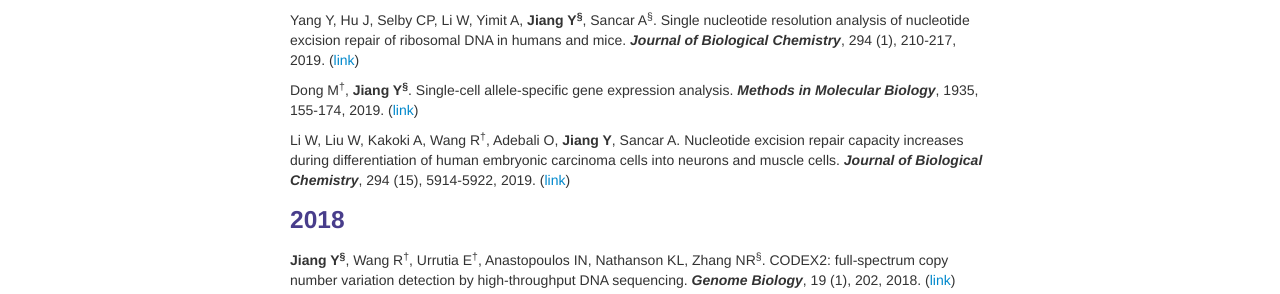
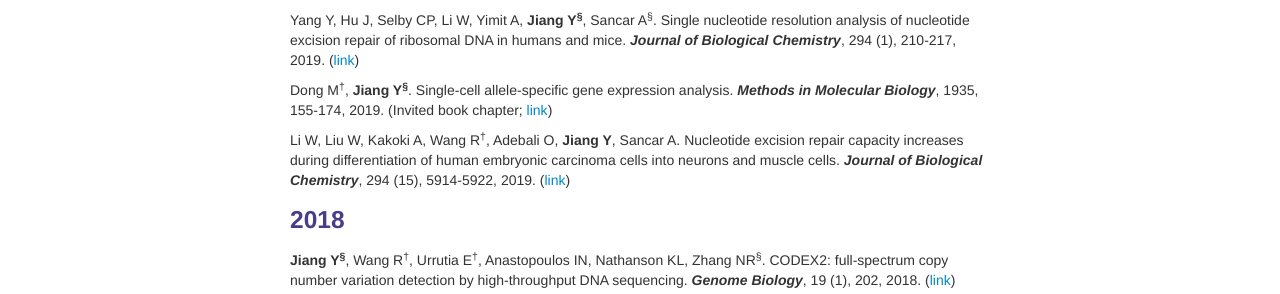
Before and after one commit to yuchaojiang/yuchaojiang.github.io, a Jekyll site: the page built from pages/pubs.md, in a window 1280 px wide. Shown: the part 604-898 px from the top of the page. Built offline with Jekyll 4.4.1, drawn with Linux system fonts in a browser that asks for light colours.

Commit message:
Update pubs.md

```diff
--- a/pages/pubs.md
+++ b/pages/pubs.md
@@ -30,7 +30,7 @@ Huh R, Yang Y, **Jiang Y**, Shen Y, Li Y. SAME-clustering: single-cell aggregate
 
 Yang Y, Hu J, Selby CP, Li W, Yimit A, **Jiang Y<sup>&sect;</sup>**, Sancar A<sup>&sect;</sup>. Single nucleotide resolution analysis of nucleotide excision repair of ribosomal DNA in humans and mice. ***Journal of Biological Chemistry***, 294 (1), 210-217, 2019. ([link](http://www.jbc.org/content/294/1/210.short))
 
-Dong M<sup>&dagger;</sup>, **Jiang Y<sup>&sect;</sup>**. Single-cell allele-specific gene expression analysis. ***Methods in Molecular Biology***, 1935, 155-174, 2019. ([link](https://link.springer.com/protocol/10.1007%2F978-1-4939-9057-3_11))
+Dong M<sup>&dagger;</sup>, **Jiang Y<sup>&sect;</sup>**. Single-cell allele-specific gene expression analysis. ***Methods in Molecular Biology***, 1935, 155-174, 2019. (Invited book chapter; [link](https://link.springer.com/protocol/10.1007%2F978-1-4939-9057-3_11))
 
 Li W, Liu W, Kakoki A, Wang R<sup>&dagger;</sup>, Adebali O, **Jiang Y**, Sancar A. Nucleotide excision repair capacity increases during differentiation of human embryonic carcinoma cells into neurons and muscle cells. ***Journal of Biological Chemistry***, 294 (15), 5914-5922, 2019. ([link](http://www.jbc.org/content/294/15/5914))
 
```
